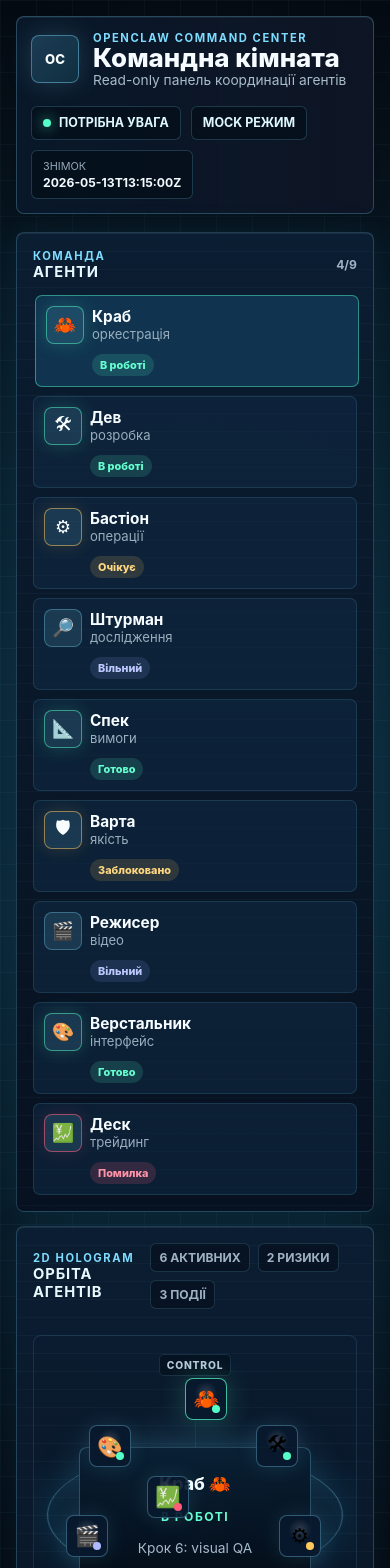
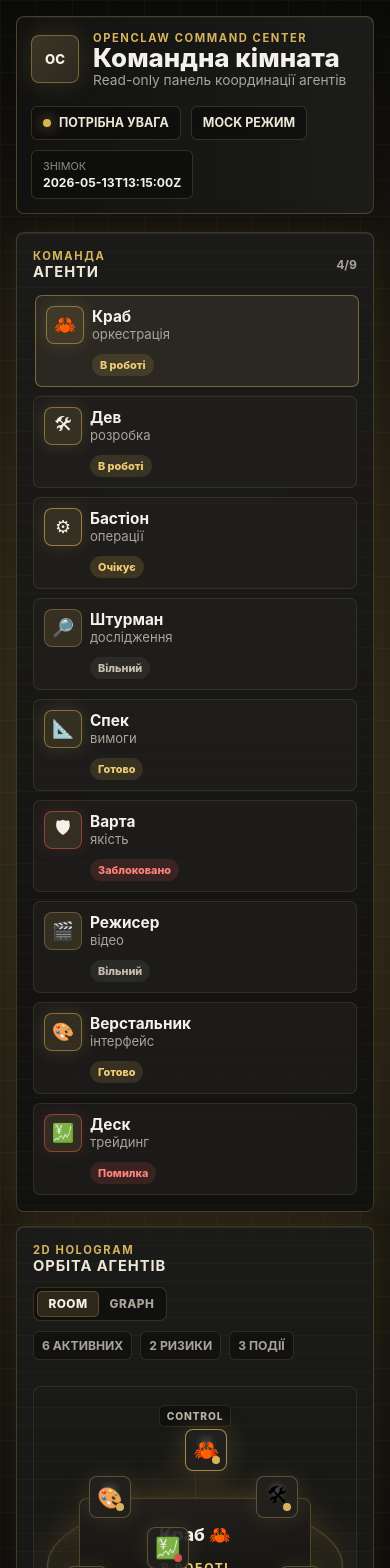
Before and after one commit to DenisNosov22/openclaw-command-center, a React (Vite) app: page / in a window 390 px wide. Shown: the top 1568 px of the page. Built offline with nearby package versions, Linux system fonts and the light colour scheme.

Commit message:
feat: add command graph and graphite theme

```diff
--- a/src/App.css
+++ b/src/App.css
@@ -11,21 +11,21 @@
 }
 
 .command-room h1 {
-  color: #f5fbff;
+  color: #f4f1ea;
   font-size: clamp(1.8rem, 4vw, 2.8rem);
   font-weight: 760;
   line-height: 1.04;
 }
 
 .command-room h2 {
-  color: #e8f8ff;
+  color: #eee7d8;
   font-size: 0.92rem;
   letter-spacing: 0.06em;
   text-transform: uppercase;
 }
 
 .eyebrow {
-  color: #7edcff;
+  color: #d7b45c;
   font-size: 0.7rem;
   font-weight: 700;
   letter-spacing: 0.14em;
@@ -40,9 +40,9 @@
   margin-bottom: 18px;
   padding: 14px;
   background:
-    linear-gradient(90deg, rgba(9, 24, 42, 0.96), rgba(15, 22, 38, 0.84)),
-    rgba(6, 15, 27, 0.94);
-  border: 1px solid rgba(126, 220, 255, 0.26);
+    linear-gradient(90deg, rgba(18, 18, 17, 0.96), rgba(31, 31, 29, 0.84)),
+    rgba(12, 12, 12, 0.94);
+  border: 1px solid rgba(215, 180, 92, 0.26);
   border-radius: 8px;
   box-shadow:
     inset 0 1px 0 rgba(255, 255, 255, 0.06),
@@ -55,6 +55,7 @@
 .task-chip__meta,
 .panel-heading,
 .stage-header,
+.stage-actions,
 .stage-stats {
   display: flex;
   align-items: center;
@@ -66,7 +67,7 @@
 
 .command-subtitle {
   margin-top: 4px;
-  color: #a8bbc9;
+  color: #aaa399;
   font-size: 0.86rem;
 }
 
@@ -76,15 +77,15 @@
   width: 48px;
   aspect-ratio: 1;
   place-items: center;
-  color: #f8feff;
+  color: #f7f1e6;
   font-size: 0.82rem;
   font-weight: 800;
   background:
-    linear-gradient(135deg, rgba(126, 220, 255, 0.16), rgba(90, 255, 199, 0.08)),
-    rgba(10, 31, 54, 0.96);
-  border: 1px solid rgba(126, 220, 255, 0.42);
+    linear-gradient(135deg, rgba(215, 180, 92, 0.16), rgba(215, 180, 92, 0.08)),
+    rgba(32, 31, 28, 0.96);
+  border: 1px solid rgba(215, 180, 92, 0.42);
   border-radius: 8px;
-  box-shadow: 0 0 26px rgba(126, 220, 255, 0.18);
+  box-shadow: 0 0 26px rgba(215, 180, 92, 0.18);
 }
 
 .command-bar__telemetry {
@@ -97,9 +98,9 @@
 .telemetry-readout {
   min-height: 34px;
   padding: 8px 11px;
-  color: #dff8ff;
-  background: rgba(5, 14, 26, 0.72);
-  border: 1px solid rgba(126, 220, 255, 0.2);
+  color: #eee7d8;
+  background: rgba(13, 13, 12, 0.72);
+  border: 1px solid rgba(215, 180, 92, 0.2);
   border-radius: 6px;
   font-size: 0.78rem;
 }
@@ -120,9 +121,9 @@
 .telemetry-pill--live span {
   width: 8px;
   aspect-ratio: 1;
-  background: #54ffc7;
+  background: #d7b45c;
   border-radius: 50%;
-  box-shadow: 0 0 14px rgba(84, 255, 199, 0.8);
+  box-shadow: 0 0 14px rgba(215, 180, 92, 0.8);
 }
 
 .telemetry-readout {
@@ -131,13 +132,13 @@
 }
 
 .telemetry-readout span {
-  color: #94a8b8;
+  color: #918b82;
   font-size: 0.68rem;
   text-transform: uppercase;
 }
 
 .telemetry-readout strong {
-  color: #f3fbff;
+  color: #f4f1ea;
   font-size: 0.76rem;
   font-weight: 700;
 }
@@ -154,13 +155,13 @@
   overflow: hidden;
   padding: 16px;
   background:
-    linear-gradient(180deg, rgba(12, 31, 52, 0.84), rgba(7, 17, 31, 0.88)),
-    rgba(8, 20, 36, 0.82);
-  border: 1px solid rgba(126, 220, 255, 0.22);
+    linear-gradient(180deg, rgba(28, 28, 26, 0.84), rgba(17, 17, 16, 0.88)),
+    rgba(22, 22, 20, 0.82);
+  border: 1px solid rgba(215, 180, 92, 0.22);
   border-radius: 8px;
   box-shadow:
     inset 0 1px 0 rgba(255, 255, 255, 0.05),
-    0 0 34px rgba(46, 196, 255, 0.08);
+    0 0 34px rgba(215, 180, 92, 0.08);
 }
 
 .panel::before {
@@ -168,7 +169,7 @@
   position: absolute;
   inset: 0;
   pointer-events: none;
-  background: linear-gradient(rgba(126, 220, 255, 0.035) 1px, transparent 1px);
+  background: linear-gradient(rgba(215, 180, 92, 0.035) 1px, transparent 1px);
   background-size: 100% 18px;
 }
 
@@ -183,7 +184,7 @@
 
 .panel-heading > span,
 .stage-stats span {
-  color: #9fb2c3;
+  color: #aaa399;
   font-size: 0.76rem;
   font-weight: 700;
   text-transform: uppercase;
@@ -205,8 +206,8 @@
   padding: 10px;
   text-align: left;
   cursor: pointer;
-  background: rgba(16, 42, 68, 0.58);
-  border: 1px solid rgba(126, 220, 255, 0.13);
+  background: rgba(35, 34, 31, 0.58);
+  border: 1px solid rgba(215, 180, 92, 0.13);
   border-radius: 7px;
   transition:
     background 160ms ease,
@@ -217,8 +218,8 @@
 .agent-card:hover,
 .agent-card:focus-visible,
 .agent-card--selected {
-  background: rgba(19, 58, 86, 0.84);
-  border-color: rgba(84, 255, 199, 0.46);
+  background: rgba(46, 43, 36, 0.84);
+  border-color: rgba(215, 180, 92, 0.46);
   outline: none;
   transform: translateX(2px);
 }
@@ -230,7 +231,7 @@
 .agent-card h3,
 .inspector-hero h3 {
   overflow: hidden;
-  color: #f6fcff;
+  color: #f4f1ea;
   font-size: 0.96rem;
   text-overflow: ellipsis;
   white-space: nowrap;
@@ -242,7 +243,7 @@
 .inspector dt,
 .inspector-hero p,
 .inspector-summary span {
-  color: #99adbd;
+  color: #aaa399;
   font-size: 0.82rem;
 }
 
@@ -251,16 +252,16 @@
   width: 38px;
   aspect-ratio: 1;
   place-items: center;
-  color: #f9feff;
-  background: rgba(126, 220, 255, 0.13);
-  border: 1px solid rgba(126, 220, 255, 0.32);
+  color: #f4f1ea;
+  background: rgba(215, 180, 92, 0.13);
+  border: 1px solid rgba(215, 180, 92, 0.32);
   border-radius: 8px;
   font-size: 1.12rem;
 }
 
 .agent-avatar--online {
-  border-color: rgba(84, 255, 199, 0.5);
-  box-shadow: 0 0 18px rgba(84, 255, 199, 0.18);
+  border-color: rgba(215, 180, 92, 0.5);
+  box-shadow: 0 0 18px rgba(215, 180, 92, 0.18);
 }
 
 .agent-avatar--caution {
@@ -269,8 +270,8 @@
 }
 
 .agent-avatar--danger {
-  border-color: rgba(255, 92, 124, 0.58);
-  box-shadow: 0 0 18px rgba(255, 92, 124, 0.14);
+  border-color: rgba(212, 84, 77, 0.58);
+  box-shadow: 0 0 18px rgba(212, 84, 77, 0.14);
 }
 
 .status {
@@ -284,24 +285,24 @@
 
 .status--working,
 .status--done {
-  background: rgba(84, 255, 199, 0.14);
-  color: #65ffd0;
+  background: rgba(215, 180, 92, 0.14);
+  color: #f0cd74;
 }
 
 .status--idle {
-  background: rgba(150, 171, 255, 0.13);
-  color: #bdc8ff;
+  background: rgba(143, 138, 128, 0.13);
+  color: #c6beb2;
 }
 
-.status--waiting,
-.status--blocked {
+.status--waiting {
   background: rgba(255, 200, 92, 0.14);
-  color: #ffd781;
+  color: #f0cd74;
 }
 
+.status--blocked,
 .status--error {
-  background: rgba(255, 92, 124, 0.16);
-  color: #ff93a8;
+  background: rgba(212, 84, 77, 0.16);
+  color: #ff827b;
 }
 
 .center-stage {
@@ -316,11 +317,49 @@
   gap: 8px;
 }
 
+.stage-actions {
+  justify-content: flex-end;
+  gap: 10px;
+}
+
 .stage-stats span {
   padding: 6px 8px;
-  background: rgba(5, 14, 26, 0.6);
-  border: 1px solid rgba(126, 220, 255, 0.16);
+  background: rgba(13, 13, 12, 0.6);
+  border: 1px solid rgba(215, 180, 92, 0.16);
   border-radius: 6px;
+}
+
+.stage-toggle {
+  display: inline-grid;
+  grid-template-columns: repeat(2, minmax(62px, 1fr));
+  gap: 2px;
+  min-height: 34px;
+  padding: 3px;
+  background: rgba(13, 13, 12, 0.72);
+  border: 1px solid rgba(215, 180, 92, 0.2);
+  border-radius: 7px;
+}
+
+.stage-toggle button {
+  min-width: 0;
+  color: #aaa399;
+  cursor: pointer;
+  background: transparent;
+  border: 0;
+  border-radius: 5px;
+  font-size: 0.74rem;
+  font-weight: 800;
+  letter-spacing: 0.04em;
+  text-transform: uppercase;
+}
+
+.stage-toggle button:hover,
+.stage-toggle button:focus-visible,
+.stage-toggle button[aria-pressed='true'] {
+  color: #f4f1ea;
+  background: rgba(215, 180, 92, 0.14);
+  outline: none;
+  box-shadow: inset 0 0 0 1px rgba(215, 180, 92, 0.26);
 }
 
 .hologram {
@@ -332,10 +371,144 @@
   isolation: isolate;
   overflow: hidden;
   background:
-    radial-gradient(circle at 50% 48%, rgba(84, 255, 199, 0.16), transparent 24%),
-    radial-gradient(circle at 50% 48%, rgba(126, 220, 255, 0.12), transparent 46%);
-  border: 1px solid rgba(126, 220, 255, 0.12);
+    radial-gradient(circle at 50% 48%, rgba(215, 180, 92, 0.16), transparent 24%),
+    radial-gradient(circle at 50% 48%, rgba(215, 180, 92, 0.12), transparent 46%);
+  border: 1px solid rgba(215, 180, 92, 0.12);
   border-radius: 8px;
+}
+
+.workflow-graph {
+  position: relative;
+  z-index: 1;
+  min-height: 390px;
+  overflow: hidden;
+  background:
+    linear-gradient(rgba(215, 180, 92, 0.06) 1px, transparent 1px),
+    linear-gradient(90deg, rgba(215, 180, 92, 0.06) 1px, transparent 1px),
+    radial-gradient(circle at 50% 26%, rgba(215, 180, 92, 0.12), transparent 30%),
+    rgba(10, 10, 9, 0.54);
+  background-size:
+    34px 34px,
+    34px 34px,
+    auto,
+    auto;
+  border: 1px solid rgba(215, 180, 92, 0.12);
+  border-radius: 8px;
+}
+
+.workflow-graph__edges {
+  position: absolute;
+  inset: 0;
+  width: 100%;
+  height: 100%;
+}
+
+.workflow-graph__edges marker path {
+  fill: rgba(215, 180, 92, 0.62);
+}
+
+.workflow-graph__edge {
+  stroke: rgba(215, 180, 92, 0.48);
+  stroke-width: 0.5;
+  vector-effect: non-scaling-stroke;
+}
+
+.workflow-graph__edge-label {
+  fill: #d7b45c;
+  font-size: 2.6px;
+  font-weight: 800;
+  letter-spacing: 0.03em;
+  paint-order: stroke;
+  stroke: rgba(10, 10, 9, 0.92);
+  stroke-width: 0.8px;
+  text-anchor: middle;
+  text-transform: uppercase;
+}
+
+.workflow-node {
+  position: absolute;
+  z-index: 2;
+  display: grid;
+  grid-template-columns: 30px minmax(0, 1fr);
+  grid-template-rows: auto auto;
+  column-gap: 8px;
+  align-items: center;
+  width: clamp(112px, 17%, 154px);
+  min-height: 62px;
+  padding: 9px;
+  text-align: left;
+  cursor: pointer;
+  background:
+    linear-gradient(180deg, rgba(34, 33, 30, 0.94), rgba(16, 16, 15, 0.92)),
+    rgba(16, 16, 15, 0.9);
+  border: 1px solid rgba(215, 180, 92, 0.22);
+  border-radius: 7px;
+  box-shadow: 0 0 28px rgba(215, 180, 92, 0.08);
+  transform: translate(-50%, -50%);
+  transition:
+    border-color 160ms ease,
+    box-shadow 160ms ease,
+    transform 160ms ease;
+}
+
+.workflow-node:hover,
+.workflow-node:focus-visible,
+.workflow-node--selected {
+  border-color: rgba(215, 180, 92, 0.68);
+  outline: none;
+  box-shadow: 0 0 30px rgba(215, 180, 92, 0.18);
+  transform: translate(-50%, -52%);
+}
+
+.workflow-node > span {
+  display: grid;
+  grid-row: 1 / 3;
+  width: 30px;
+  aspect-ratio: 1;
+  place-items: center;
+  background: rgba(215, 180, 92, 0.11);
+  border: 1px solid rgba(215, 180, 92, 0.24);
+  border-radius: 7px;
+  font-size: 1rem;
+}
+
+.workflow-node strong {
+  overflow: hidden;
+  color: #f4f1ea;
+  font-size: 0.82rem;
+  line-height: 1.1;
+  text-overflow: ellipsis;
+  white-space: nowrap;
+}
+
+.workflow-node small {
+  overflow: hidden;
+  color: #aaa399;
+  font-size: 0.68rem;
+  font-weight: 800;
+  letter-spacing: 0.06em;
+  text-overflow: ellipsis;
+  text-transform: uppercase;
+  white-space: nowrap;
+}
+
+.workflow-node--online > span {
+  border-color: rgba(215, 180, 92, 0.46);
+  box-shadow: 0 0 16px rgba(215, 180, 92, 0.16);
+}
+
+.workflow-node--standby > span {
+  border-color: rgba(143, 138, 128, 0.36);
+}
+
+.workflow-node--caution > span {
+  border-color: rgba(255, 200, 92, 0.46);
+  box-shadow: 0 0 16px rgba(255, 200, 92, 0.12);
+}
+
+.workflow-node--danger > span {
+  border-color: rgba(212, 84, 77, 0.5);
+  box-shadow: 0 0 16px rgba(212, 84, 77, 0.12);
 }
 
 .hologram__ring {
@@ -347,21 +520,21 @@
 
 .hologram__ring--outer {
   width: min(92%, 560px);
-  border: 1px solid rgba(126, 220, 255, 0.42);
+  border: 1px solid rgba(215, 180, 92, 0.42);
   box-shadow:
-    inset 0 0 48px rgba(50, 205, 255, 0.16),
-    0 0 64px rgba(50, 205, 255, 0.14);
+    inset 0 0 48px rgba(215, 180, 92, 0.16),
+    0 0 64px rgba(215, 180, 92, 0.14);
 }
 
 .hologram__ring--inner {
   width: min(62%, 360px);
-  border: 1px dashed rgba(84, 255, 199, 0.38);
+  border: 1px dashed rgba(215, 180, 92, 0.38);
 }
 
 .hologram__axis {
   position: absolute;
   z-index: 1;
-  background: linear-gradient(90deg, transparent, rgba(126, 220, 255, 0.28), transparent);
+  background: linear-gradient(90deg, transparent, rgba(215, 180, 92, 0.28), transparent);
   opacity: 0.8;
 }
 
@@ -373,16 +546,16 @@
 .hologram__axis--vertical {
   width: 1px;
   height: min(76%, 320px);
-  background: linear-gradient(180deg, transparent, rgba(126, 220, 255, 0.24), transparent);
+  background: linear-gradient(180deg, transparent, rgba(215, 180, 92, 0.24), transparent);
 }
 
 .hologram__beacon {
   position: absolute;
   z-index: 2;
   padding: 4px 7px;
-  color: #b7cad8;
-  background: rgba(5, 14, 26, 0.66);
-  border: 1px solid rgba(126, 220, 255, 0.14);
+  color: #b9b1a5;
+  background: rgba(13, 13, 12, 0.66);
+  border: 1px solid rgba(215, 180, 92, 0.14);
   border-radius: 5px;
   font-size: 0.64rem;
   font-weight: 800;
@@ -415,10 +588,10 @@
   height: min(58%, 280px);
   transform: perspective(620px) rotateX(64deg);
   background:
-    linear-gradient(rgba(126, 220, 255, 0.1) 1px, transparent 1px),
-    linear-gradient(90deg, rgba(126, 220, 255, 0.1) 1px, transparent 1px);
+    linear-gradient(rgba(215, 180, 92, 0.1) 1px, transparent 1px),
+    linear-gradient(90deg, rgba(215, 180, 92, 0.1) 1px, transparent 1px);
   background-size: 36px 36px;
-  border: 1px solid rgba(126, 220, 255, 0.18);
+  border: 1px solid rgba(215, 180, 92, 0.18);
   border-radius: 8px;
   mask-image: radial-gradient(circle, black 52%, transparent 74%);
 }
@@ -433,22 +606,22 @@
   padding: 18px;
   text-align: center;
   background:
-    linear-gradient(180deg, rgba(11, 34, 55, 0.88), rgba(4, 12, 23, 0.82)),
-    rgba(4, 12, 23, 0.76);
-  border: 1px solid rgba(126, 220, 255, 0.28);
+    linear-gradient(180deg, rgba(36, 34, 30, 0.88), rgba(13, 13, 12, 0.82)),
+    rgba(13, 13, 12, 0.76);
+  border: 1px solid rgba(215, 180, 92, 0.28);
   border-radius: 8px;
-  box-shadow: 0 0 42px rgba(126, 220, 255, 0.12);
+  box-shadow: 0 0 42px rgba(215, 180, 92, 0.12);
 }
 
 .hologram__core span {
-  color: #f7fdff;
+  color: #f4f1ea;
   font-size: clamp(1.1rem, 2.4vw, 1.8rem);
   font-weight: 800;
   line-height: 1.1;
 }
 
 .hologram__core strong {
-  color: #65ffd0;
+  color: #f0cd74;
   font-size: 0.76rem;
   letter-spacing: 0.12em;
   text-transform: uppercase;
@@ -456,7 +629,7 @@
 
 .hologram__core p {
   max-width: 28ch;
-  color: #a7b9c8;
+  color: #aaa399;
   font-size: 0.86rem;
 }
 
@@ -470,10 +643,10 @@
   cursor: pointer;
   background:
     radial-gradient(circle at 50% 35%, rgba(255, 255, 255, 0.16), transparent 35%),
-    rgba(9, 26, 46, 0.92);
-  border: 1px solid rgba(126, 220, 255, 0.34);
+    rgba(34, 33, 30, 0.92);
+  border: 1px solid rgba(215, 180, 92, 0.34);
   border-radius: 8px;
-  box-shadow: 0 0 22px rgba(126, 220, 255, 0.12);
+  box-shadow: 0 0 22px rgba(215, 180, 92, 0.12);
   transition:
     border-color 160ms ease,
     box-shadow 160ms ease,
@@ -483,9 +656,9 @@
 .agent-node:hover,
 .agent-node:focus-visible,
 .agent-node--selected {
-  border-color: rgba(84, 255, 199, 0.72);
+  border-color: rgba(215, 180, 92, 0.72);
   outline: none;
-  box-shadow: 0 0 28px rgba(84, 255, 199, 0.22);
+  box-shadow: 0 0 28px rgba(215, 180, 92, 0.22);
   transform: translateY(-1px);
 }
 
@@ -503,19 +676,19 @@
 }
 
 .node-signal--online {
-  background: #54ffc7;
+  background: #d7b45c;
 }
 
 .node-signal--standby {
-  background: #aebaff;
+  background: #8f8a80;
 }
 
 .node-signal--caution {
-  background: #ffc85c;
+  background: #d7b45c;
 }
 
 .node-signal--danger {
-  background: #ff5c7c;
+  background: #d4544d;
 }
 
 .stage-legend {
@@ -532,9 +705,9 @@
   gap: 6px;
   min-height: 28px;
   padding: 5px 8px;
-  color: #a8bbc9;
-  background: rgba(5, 14, 26, 0.58);
-  border: 1px solid rgba(126, 220, 255, 0.12);
+  color: #aaa399;
+  background: rgba(13, 13, 12, 0.58);
+  border: 1px solid rgba(215, 180, 92, 0.12);
   border-radius: 6px;
   font-size: 0.72rem;
   font-weight: 700;
@@ -547,15 +720,15 @@
 }
 
 .legend-dot--online {
-  background: #54ffc7;
+  background: #d7b45c;
 }
 
 .legend-dot--caution {
-  background: #ffc85c;
+  background: #d7b45c;
 }
 
 .legend-dot--danger {
-  background: #ff5c7c;
+  background: #d4544d;
 }
 
 .agent-node--1 {
@@ -616,8 +789,8 @@
   gap: 10px;
   min-height: 96px;
   padding: 11px;
-  background: rgba(5, 15, 28, 0.72);
-  border: 1px solid rgba(126, 220, 255, 0.16);
+  background: rgba(15, 15, 14, 0.72);
+  border: 1px solid rgba(215, 180, 92, 0.16);
   border-radius: 7px;
 }
 
@@ -629,7 +802,7 @@
 .timeline strong,
 .inspector dd,
 .inspector-summary strong {
-  color: #f7fcff;
+  color: #f4f1ea;
 }
 
 .task-chip strong {
@@ -648,7 +821,7 @@
 }
 
 .task-chip__meta span:last-child {
-  color: #ffd781;
+  color: #f0cd74;
 }
 
 .inspector {
@@ -662,8 +835,8 @@
   z-index: 1;
   gap: 12px;
   padding: 12px;
-  background: rgba(5, 15, 28, 0.58);
-  border: 1px solid rgba(126, 220, 255, 0.16);
+  background: rgba(15, 15, 14, 0.58);
+  border: 1px solid rgba(215, 180, 92, 0.16);
   border-radius: 7px;
 }
 
@@ -681,7 +854,7 @@
   gap: 10px;
   align-items: baseline;
   padding-bottom: 8px;
-  border-bottom: 1px solid rgba(126, 220, 255, 0.12);
+  border-bottom: 1px solid rgba(215, 180, 92, 0.12);
 }
 
 .inspector dd {
@@ -701,8 +874,8 @@
   display: grid;
   gap: 4px;
   padding: 10px;
-  background: rgba(13, 34, 55, 0.56);
-  border: 1px solid rgba(84, 255, 199, 0.14);
+  background: rgba(32, 31, 28, 0.56);
+  border: 1px solid rgba(215, 180, 92, 0.14);
   border-radius: 7px;
 }
 
@@ -728,13 +901,13 @@
   align-items: start;
   min-height: 78px;
   padding: 9px;
-  background: rgba(5, 15, 28, 0.56);
-  border: 1px solid rgba(126, 220, 255, 0.13);
+  background: rgba(15, 15, 14, 0.56);
+  border: 1px solid rgba(215, 180, 92, 0.13);
   border-radius: 7px;
 }
 
 .timeline time {
-  color: #7edcff;
+  color: #d7b45c;
   font-size: 0.78rem;
   font-weight: 700;
 }
@@ -742,7 +915,7 @@
 .timeline__type {
   justify-self: start;
   padding: 2px 5px;
-  color: #ffd781;
+  color: #f0cd74;
   background: rgba(255, 200, 92, 0.1);
   border-radius: 4px;
   font-size: 0.68rem;
@@ -777,8 +950,15 @@
   }
 
   .command-bar__telemetry,
+  .stage-actions,
   .stage-stats {
     justify-content: flex-start;
+  }
+
+  .stage-header,
+  .stage-actions {
+    align-items: flex-start;
+    flex-direction: column;
   }
 
   .command-room__grid {
@@ -793,6 +973,14 @@
 
   .hologram {
     min-height: 330px;
+  }
+
+  .workflow-graph {
+    min-height: 350px;
+  }
+
+  .workflow-node {
+    width: 108px;
   }
 
   .agent-node {
@@ -849,4 +1037,32 @@
   .hologram__beacon--left {
     left: 10px;
   }
+
+  .workflow-graph {
+    min-height: 420px;
+  }
+
+  .workflow-node {
+    grid-template-columns: 1fr;
+    justify-items: center;
+    width: 82px;
+    min-height: 70px;
+    padding: 7px;
+    text-align: center;
+  }
+
+  .workflow-node > span {
+    grid-row: auto;
+    width: 28px;
+  }
+
+  .workflow-node strong {
+    max-width: 100%;
+    font-size: 0.74rem;
+  }
+
+  .workflow-node small {
+    max-width: 100%;
+    font-size: 0.58rem;
+  }
 }
--- a/src/features/command-room/CommandRoomPage.tsx
+++ b/src/features/command-room/CommandRoomPage.tsx
@@ -1,6 +1,8 @@
 import { useState } from 'react'
 import { getCommandCenterSnapshot } from '../../adapters'
-import type { Agent, Task } from '../../shared/types'
+import type { Agent, Task, WorkflowNode } from '../../shared/types'
+
+type StageView = 'room' | 'graph'
 
 const statusLabel: Record<Agent['status'], string> = {
   idle: 'Вільний',
@@ -25,7 +27,7 @@ const statusTone: Record<Agent['status'], string> = {
   idle: 'standby',
   working: 'online',
   waiting: 'caution',
-  blocked: 'caution',
+  blocked: 'danger',
   done: 'online',
   error: 'danger',
 }
@@ -56,9 +58,14 @@ function getAgentRole(agent: Agent) {
   return roleLabel[agent.role] ?? agent.role
 }
 
+function getWorkflowAgent(node: WorkflowNode, agents: Agent[]) {
+  return agents.find((agent) => agent.id === node.agentId)
+}
+
 export function CommandRoomPage() {
   const snapshot = getCommandCenterSnapshot()
   const [selectedAgentId, setSelectedAgentId] = useState(snapshot.agents[0]?.id)
+  const [stageView, setStageView] = useState<StageView>('room')
   const selectedAgent =
     snapshot.agents.find((agent) => agent.id === selectedAgentId) ?? snapshot.agents[0]
   const selectedTask = snapshot.tasks.find((task) => task.id === selectedAgent.currentTaskId)
@@ -150,8 +157,25 @@ export function CommandRoomPage() {
         <section className="panel center-stage" aria-label="Центральна панель">
           <div className="stage-header">
             <div>
-              <p className="eyebrow">2D Hologram</p>
-              <h2>Орбіта агентів</h2>
+              <p className="eyebrow">{stageView === 'room' ? '2D Hologram' : 'Workflow Graph'}</p>
+              <h2>{stageView === 'room' ? 'Орбіта агентів' : 'Маршрут задач'}</h2>
+            </div>
+            <div className="stage-actions">
+              <div className="stage-toggle" aria-label="Режим центральної панелі">
+                <button
+                  aria-pressed={stageView === 'room'}
+                  onClick={() => setStageView('room')}
+                  type="button"
+                >
+                  Room
+                </button>
+                <button
+                  aria-pressed={stageView === 'graph'}
+                  onClick={() => setStageView('graph')}
+                  type="button"
+                >
+                  Graph
+                </button>
               </div>
               <div className="stage-stats" aria-label="Метрики активних задач">
                 <span>{activeTasks.length} активних</span>
@@ -159,7 +183,9 @@ export function CommandRoomPage() {
                 <span>{snapshot.activity.length} події</span>
               </div>
             </div>
+          </div>
 
+          {stageView === 'room' ? (
             <div className="hologram" aria-label="Карта вузлів агентів">
               <div className="hologram__ring hologram__ring--outer" />
               <div className="hologram__ring hologram__ring--inner" />
@@ -190,11 +216,86 @@ export function CommandRoomPage() {
                 </button>
               ))}
             </div>
+          ) : (
+            <div className="workflow-graph" aria-label="Read-only workflow graph">
+              <svg aria-hidden="true" className="workflow-graph__edges" viewBox="0 0 100 100">
+                <defs>
+                  <marker
+                    id="workflow-arrow"
+                    markerHeight="6"
+                    markerWidth="6"
+                    orient="auto"
+                    refX="5"
+                    refY="3"
+                  >
+                    <path d="M0,0 L6,3 L0,6 Z" />
+                  </marker>
+                </defs>
+                {snapshot.workflow.edges.map((edge) => {
+                  const from = snapshot.workflow.nodes.find((node) => node.id === edge.from)
+                  const to = snapshot.workflow.nodes.find((node) => node.id === edge.to)
+
+                  if (!from || !to) {
+                    return null
+                  }
+
+                  return (
+                    <g key={edge.id}>
+                      <line
+                        className="workflow-graph__edge"
+                        markerEnd="url(#workflow-arrow)"
+                        x1={from.x}
+                        x2={to.x}
+                        y1={from.y}
+                        y2={to.y}
+                      />
+                      <text
+                        className="workflow-graph__edge-label"
+                        x={(from.x + to.x) / 2}
+                        y={(from.y + to.y) / 2 - 2}
+                      >
+                        {edge.label}
+                      </text>
+                    </g>
+                  )
+                })}
+              </svg>
+              {snapshot.workflow.nodes.map((node) => {
+                const agent = getWorkflowAgent(node, snapshot.agents)
+                const tone = agent ? statusTone[agent.status] : 'standby'
+                const isSelected = agent?.id === selectedAgent.id
+
+                return (
+                  <button
+                    aria-label={`Обрати workflow вузол ${node.label}`}
+                    className={`workflow-node workflow-node--${tone}${
+                      isSelected ? ' workflow-node--selected' : ''
+                    }`}
+                    key={node.id}
+                    onClick={() => {
+                      if (agent) {
+                        setSelectedAgentId(agent.id)
+                      }
+                    }}
+                    style={{
+                      left: `${node.x}%`,
+                      top: `${node.y}%`,
+                    }}
+                    type="button"
+                  >
+                    <span>{agent ? getAgentMarker(agent) : node.label.slice(0, 1)}</span>
+                    <strong>{node.label}</strong>
+                    <small>{node.lane}</small>
+                  </button>
+                )
+              })}
+            </div>
+          )}
 
           <div className="stage-legend" aria-label="Пояснення станів">
             <span><i className="legend-dot legend-dot--online" />В роботі / готово</span>
-            <span><i className="legend-dot legend-dot--caution" />Очікує / блокер</span>
-            <span><i className="legend-dot legend-dot--danger" />Помилка</span>
+            <span><i className="legend-dot legend-dot--caution" />Очікує</span>
+            <span><i className="legend-dot legend-dot--danger" />Блокер / помилка</span>
           </div>
 
           <div className="task-strip">
--- a/src/index.css
+++ b/src/index.css
@@ -1,6 +1,6 @@
 :root {
-  color: #c9d7e2;
-  background: #050b13;
+  color: #c7c1b7;
+  background: #0b0b0a;
   font-family:
     Inter, ui-sans-serif, system-ui, -apple-system, BlinkMacSystemFont, 'Segoe UI',
     sans-serif;
@@ -18,10 +18,10 @@ body {
   min-width: 320px;
   margin: 0;
   background:
-    linear-gradient(rgba(119, 213, 255, 0.04) 1px, transparent 1px),
-    linear-gradient(90deg, rgba(119, 213, 255, 0.04) 1px, transparent 1px),
-    radial-gradient(circle at 50% 25%, rgba(46, 196, 255, 0.2), transparent 34%),
-    #050b13;
+    linear-gradient(rgba(215, 180, 92, 0.04) 1px, transparent 1px),
+    linear-gradient(90deg, rgba(215, 180, 92, 0.04) 1px, transparent 1px),
+    radial-gradient(circle at 50% 25%, rgba(215, 180, 92, 0.2), transparent 34%),
+    #0b0b0a;
   background-size:
     36px 36px,
     36px 36px,
```
Lines whose indentation alone changed are shown as unchanged.
